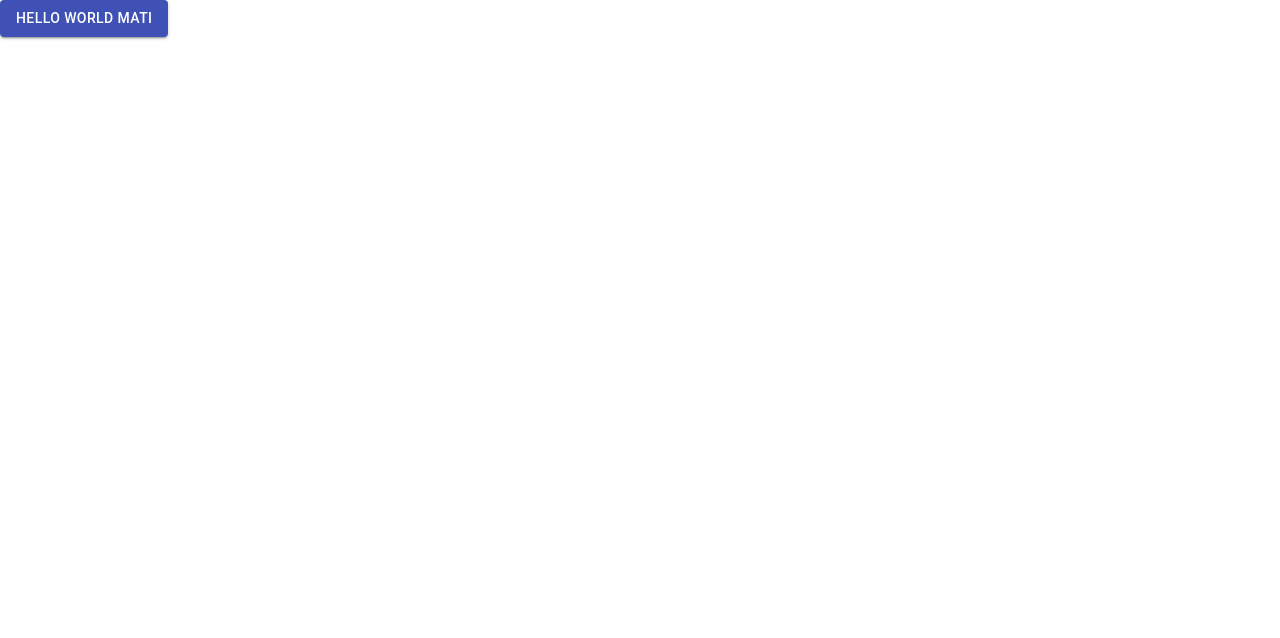
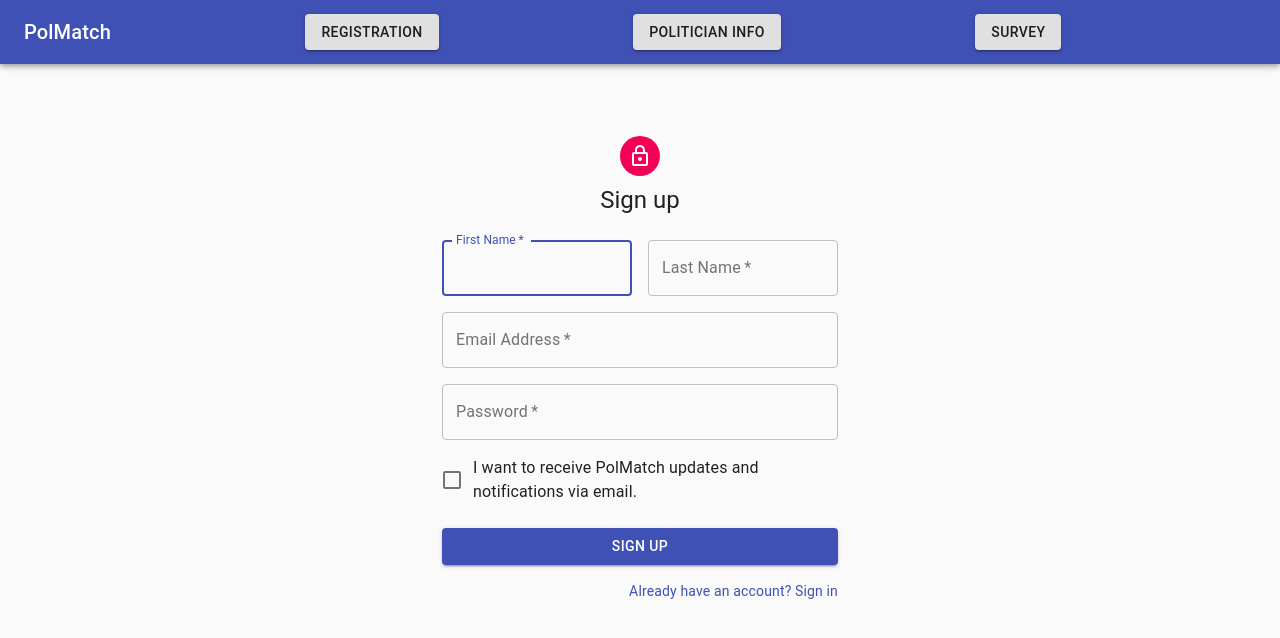
Before and after one commit to nebularthm/HackDuke2020, a React (Create React App) app: page / in a window 1280 px wide. Shown: the top 638 px of the page. Built offline with nearby package versions, Linux system fonts and the light colour scheme.

Commit message:
added navbar and registration page

```diff
--- a/package.json
+++ b/package.json
@@ -4,11 +4,15 @@
   "private": true,
   "dependencies": {
     "@material-ui/core": "^4.11.2",
+    "@material-ui/icons": "^4.11.2",
     "@testing-library/jest-dom": "^5.11.4",
     "@testing-library/react": "^11.1.0",
     "@testing-library/user-event": "^12.1.10",
+    "classnames": "^2.2.6",
+    "material-survey": "^1.0.36",
     "react": "^17.0.1",
     "react-dom": "^17.0.1",
+    "react-router-dom": "^5.2.0",
     "react-scripts": "4.0.1",
     "web-vitals": "^0.2.4"
   },
--- a/src/App.js
+++ b/src/App.js
@@ -1,13 +1,24 @@
-import React from 'react';
-import ReactDOM from 'react-dom';
-import Button from '@material-ui/core/Button';
+import React from "react";
+import "./styles.css";
+import Registration from "./Registration";
+import PolInfo from "./PolInfo";
+import SurveyPage from "./SurveyPage";
+import Header from "./Header";
+import { Route, Switch } from "react-router-dom";
+import { makeStyles } from "@material-ui/core/styles";
 
-function App() {
+const useStyles = makeStyles({});
+
+export default function App() {
+  const classes = useStyles();
   return (
-    <Button variant="contained" color="primary">
-      Hello World mati
-    </Button>
+    <div className={classes.container}>
+      <Header />
+      <Switch>
+        <Route exact from="/" render={props => <Registration {...props} />} />
+        <Route exact path="/PolInfo" render={props => <PolInfo {...props} />} />
+        <Route exact path="/SurveyPage" render={props => <SurveyPage {...props} />} />
+      </Switch>
+    </div>
   );
 }
-
-export default App
--- /dev/null
+++ b/src/Header.js
@@ -0,0 +1,140 @@
+import React from "react";
+import { makeStyles, useTheme } from "@material-ui/core/styles";
+import AppBar from "@material-ui/core/AppBar";
+import Toolbar from "@material-ui/core/Toolbar";
+import Typography from "@material-ui/core/Typography";
+import IconButton from "@material-ui/core/IconButton";
+import MenuIcon from "@material-ui/icons/Menu";
+import MenuItem from "@material-ui/core/MenuItem";
+import Menu from "@material-ui/core/Menu";
+import Button from "@material-ui/core/Button";
+import useMediaQuery from "@material-ui/core/useMediaQuery";
+import { withRouter } from "react-router-dom";
+
+const useStyles = makeStyles(theme => ({
+  root: {
+    flexGrow: 1
+  },
+  menuButton: {
+    marginRight: theme.spacing(2)
+  },
+  title: {
+    [theme.breakpoints.down("xs")]: {
+      flexGrow: 1
+    }
+  },
+  headerOptions: {
+    display: "flex",
+    flex: 1,
+    justifyContent: "space-evenly"
+  }
+}));
+
+const Header = props => {
+  const { history } = props;
+  const classes = useStyles();
+  const [anchorEl, setAnchorEl] = React.useState(null);
+  const open = Boolean(anchorEl);
+  const theme = useTheme();
+  const isMobile = useMediaQuery(theme.breakpoints.down("xs"));
+
+  const handleMenu = event => {
+    setAnchorEl(event.currentTarget);
+  };
+
+  const handleMenuClick = pageURL => {
+    history.push(pageURL);
+    setAnchorEl(null);
+  };
+
+  const handleButtonClick = pageURL => {
+    history.push(pageURL);
+  };
+
+  const menuItems = [
+    {
+      menuTitle: "Registration",
+      pageURL: "/"
+    },
+    {
+      menuTitle: "Politician Info",
+      pageURL: "/PolInfo"
+    },
+    {
+      menuTitle: "SurveyPage",
+      pageURL: "/SurveyPage"
+    }
+  ];
+
+  return (
+    <div className={classes.root}>
+      <AppBar position="static">
+        <Toolbar>
+          <Typography variant="h6" className={classes.title}>
+            PolMatch
+          </Typography>
+          {isMobile ? (
+            <>
+              <IconButton
+                edge="start"
+                className={classes.menuButton}
+                color="inherit"
+                aria-label="menu"
+                onClick={handleMenu}
+              >
+                <MenuIcon />
+              </IconButton>
+              <Menu
+                id="menu-appbar"
+                anchorEl={anchorEl}
+                anchorOrigin={{
+                  vertical: "top",
+                  horizontal: "right"
+                }}
+                keepMounted
+                transformOrigin={{
+                  vertical: "top",
+                  horizontal: "right"
+                }}
+                open={open}
+                onClose={() => setAnchorEl(null)}
+              >
+                {menuItems.map(menuItem => {
+                  const { menuTitle, pageURL } = menuItem;
+                  return (
+                    <MenuItem onClick={() => handleMenuClick(pageURL)}>
+                      {menuTitle}
+                    </MenuItem>
+                  );
+                })}
+              </Menu>
+            </>
+          ) : (
+            <div className={classes.headerOptions}>
+              <Button
+                variant="contained"
+                onClick={() => handleButtonClick("/")}
+              >
+                REGISTRATION
+              </Button>
+              <Button
+                variant="contained"
+                onClick={() => handleButtonClick("/PolInfo")}
+              >
+                POLITICIAN INFO
+              </Button>
+              <Button
+                variant="contained"
+                onClick={() => handleButtonClick("/SurveyPage")}
+              >
+                SURVEY
+              </Button>
+            </div>
+          )}
+        </Toolbar>
+      </AppBar>
+    </div>
+  );
+};
+
+export default withRouter(Header);
--- /dev/null
+++ b/src/PolInfo.js
@@ -0,0 +1,7 @@
+import React from "react";
+
+const PolInfo = () => {
+  return <div>This is the info page</div>;
+};
+
+export default PolInfo;
--- /dev/null
+++ b/src/Registration.js
@@ -0,0 +1,131 @@
+// import React from "react";
+
+// const Registration = props => {
+//   return <div>home page</div>;
+// };
+
+// export default Registration;
+import React from 'react';
+import Avatar from '@material-ui/core/Avatar';
+import Button from '@material-ui/core/Button';
+import CssBaseline from '@material-ui/core/CssBaseline';
+import TextField from '@material-ui/core/TextField';
+import FormControlLabel from '@material-ui/core/FormControlLabel';
+import Checkbox from '@material-ui/core/Checkbox';
+import Link from '@material-ui/core/Link';
+import Grid from '@material-ui/core/Grid';
+import Box from '@material-ui/core/Box';
+import LockOutlinedIcon from '@material-ui/icons/LockOutlined';
+import Typography from '@material-ui/core/Typography';
+import { makeStyles } from '@material-ui/core/styles';
+import Container from '@material-ui/core/Container';
+
+const useStyles = makeStyles((theme) => ({
+  paper: {
+    marginTop: theme.spacing(8),
+    display: 'flex',
+    flexDirection: 'column',
+    alignItems: 'center',
+  },
+  avatar: {
+    margin: theme.spacing(1),
+    backgroundColor: theme.palette.secondary.main,
+  },
+  form: {
+    width: '100%', // Fix IE 11 issue.
+    marginTop: theme.spacing(3),
+  },
+  submit: {
+    margin: theme.spacing(3, 0, 2),
+  },
+}));
+
+export default function Registration() {
+  const classes = useStyles();
+
+  return (
+    <Container component="main" maxWidth="xs">
+      <CssBaseline />
+      <div className={classes.paper}>
+        <Avatar className={classes.avatar}>
+          <LockOutlinedIcon />
+        </Avatar>
+        <Typography component="h1" variant="h5">
+          Sign up
+        </Typography>
+        <form className={classes.form} noValidate>
+          <Grid container spacing={2}>
+            <Grid item xs={12} sm={6}>
+              <TextField
+                autoComplete="fname"
+                name="firstName"
+                variant="outlined"
+                required
+                fullWidth
+                id="firstName"
+                label="First Name"
+                autoFocus
+              />
+            </Grid>
+            <Grid item xs={12} sm={6}>
+              <TextField
+                variant="outlined"
+                required
+                fullWidth
+                id="lastName"
+                label="Last Name"
+                name="lastName"
+                autoComplete="lname"
+              />
+            </Grid>
+            <Grid item xs={12}>
+              <TextField
+                variant="outlined"
+                required
+                fullWidth
+                id="email"
+                label="Email Address"
+                name="email"
+                autoComplete="email"
+              />
+            </Grid>
+            <Grid item xs={12}>
+              <TextField
+                variant="outlined"
+                required
+                fullWidth
+                name="password"
+                label="Password"
+                type="password"
+                id="password"
+                autoComplete="current-password"
+              />
+            </Grid>
+            <Grid item xs={12}>
+              <FormControlLabel
+                control={<Checkbox value="allowExtraEmails" color="primary" />}
+                label="I want to receive PolMatch updates and notifications via email."
+              />
+            </Grid>
+          </Grid>
+          <Button
+            type="submit"
+            fullWidth
+            variant="contained"
+            color="primary"
+            className={classes.submit}
+          >
+            Sign Up
+          </Button>
+          <Grid container justify="flex-end">
+            <Grid item>
+              <Link href="#" variant="body2">
+                Already have an account? Sign in
+              </Link>
+            </Grid>
+          </Grid>
+        </form>
+      </div>
+    </Container>
+  );
+}
--- /dev/null
+++ b/src/SurveyPage.js
@@ -0,0 +1,7 @@
+import React from "react";
+
+const SurveyPage = () => {
+  return <div>This is the survey page</div>;
+};
+
+export default SurveyPage;
--- a/src/index.js
+++ b/src/index.js
@@ -3,10 +3,15 @@ import ReactDOM from 'react-dom';
 import './index.css';
 import App from './App';
 import reportWebVitals from './reportWebVitals';
+import CssBaseline from "@material-ui/core/CssBaseline";
+import { BrowserRouter as Router } from "react-router-dom";
 
 ReactDOM.render(
   <React.StrictMode>
-    <App />
+    <Router>
+      <CssBaseline />
+      <App />
+    </Router>
   </React.StrictMode>,
   document.getElementById('root')
 );
--- /dev/null
+++ b/src/styles.css
@@ -0,0 +1,4 @@
+.App {
+  font-family: sans-serif;
+  text-align: center;
+}
```
Also changed, not shown: 2 other files (tests, documents, lock files or other folders).
